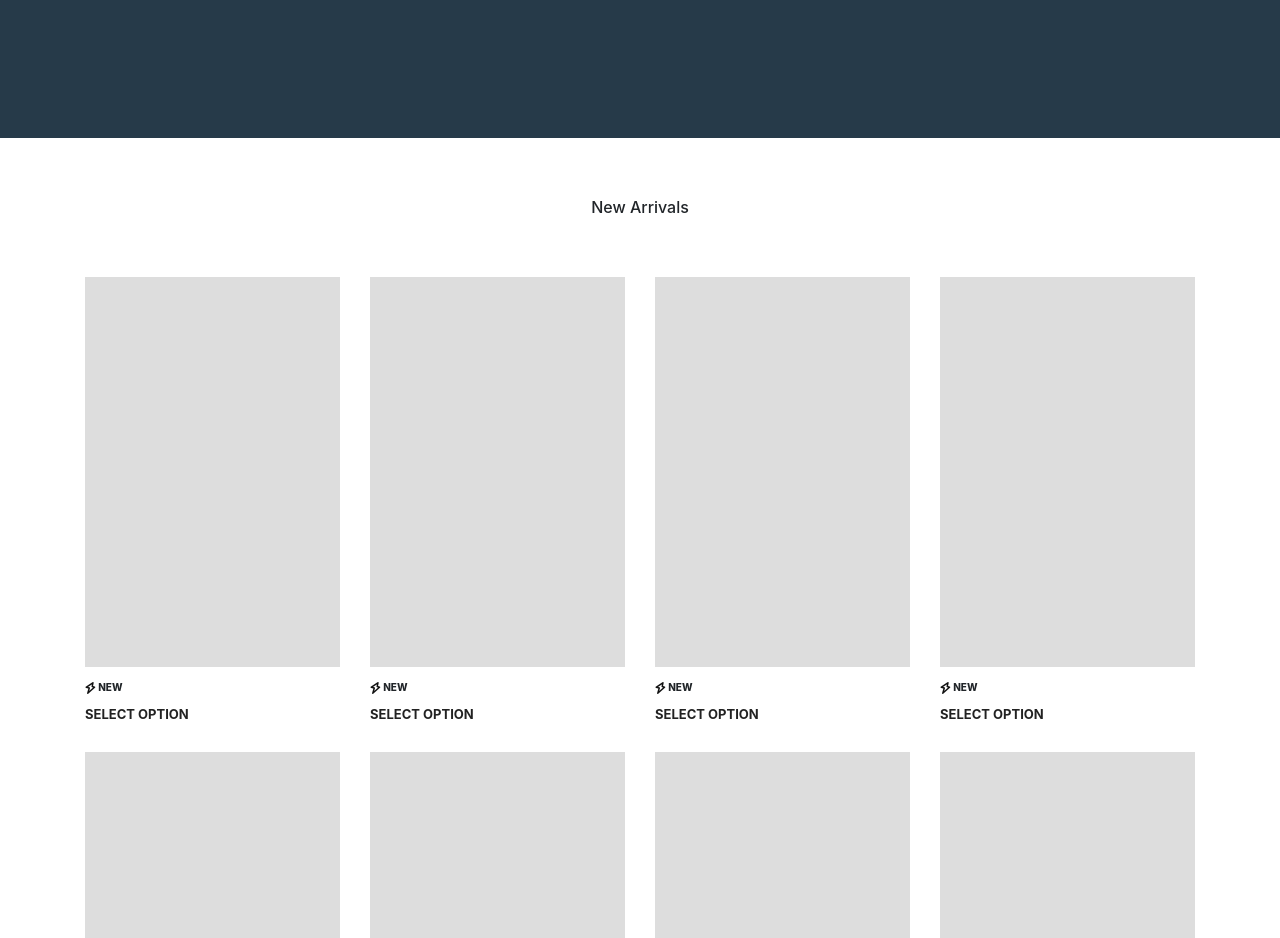
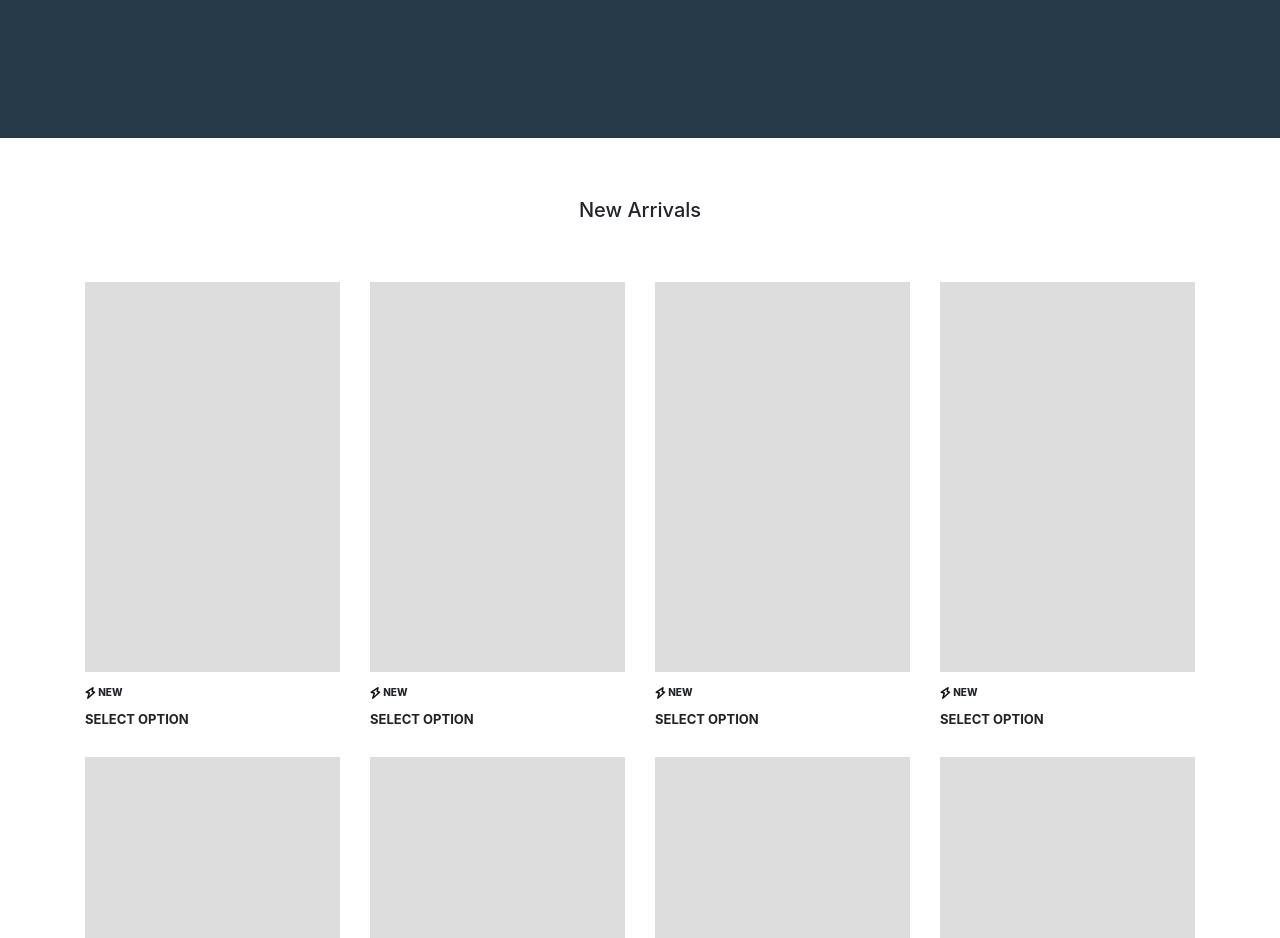
Before and after one commit to michalskoczek/frontend-level-up, a website built with webpack: page src/index.html in a window 1280 px wide. Shown: the part 880-1818 px from the top of the page. Built offline with nearby package versions, Linux system fonts and the light colour scheme; no server answers; files whose address does not match are found by name.

Commit message:
Added font-size to title

```diff
--- a/src/sass/layout/_products.scss
+++ b/src/sass/layout/_products.scss
@@ -9,6 +9,7 @@
     text-align: center;
     padding: 60px 0;
     margin: 0;
+    font-size: $title-font-size;
   }
 
   &__btn-all-products {
```
